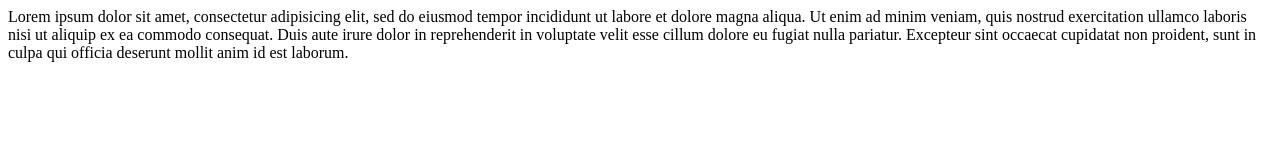
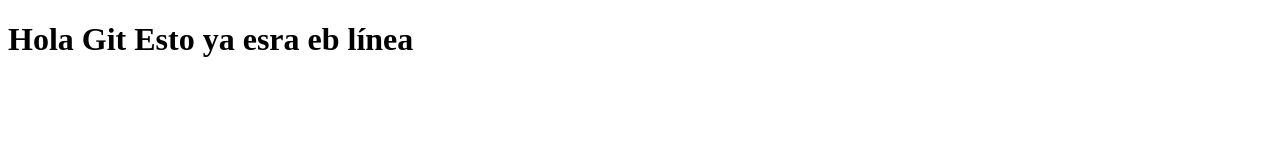
Before and after one commit to isasangu/PrimerRepositorio, a plain HTML site: page index.html in a window 1280 px wide. Drawn offline with Linux system fonts and the light colour scheme.

Commit message:
ya esta en línea

```diff
--- a/index.html
+++ b/index.html
@@ -5,6 +5,7 @@
     <title>HOLA GIT</title>
   </head>
   <body>
-Lorem ipsum dolor sit amet, consectetur adipisicing elit, sed do eiusmod tempor incididunt ut labore et dolore magna aliqua. Ut enim ad minim veniam, quis nostrud exercitation ullamco laboris nisi ut aliquip ex ea commodo consequat. Duis aute irure dolor in reprehenderit in voluptate velit esse cillum dolore eu fugiat nulla pariatur. Excepteur sint occaecat cupidatat non proident, sunt in culpa qui officia deserunt mollit anim id est laborum.
+    <h1>Hola Git</hi>
+Esto ya esra eb línea
   </body>
 </html>
```
